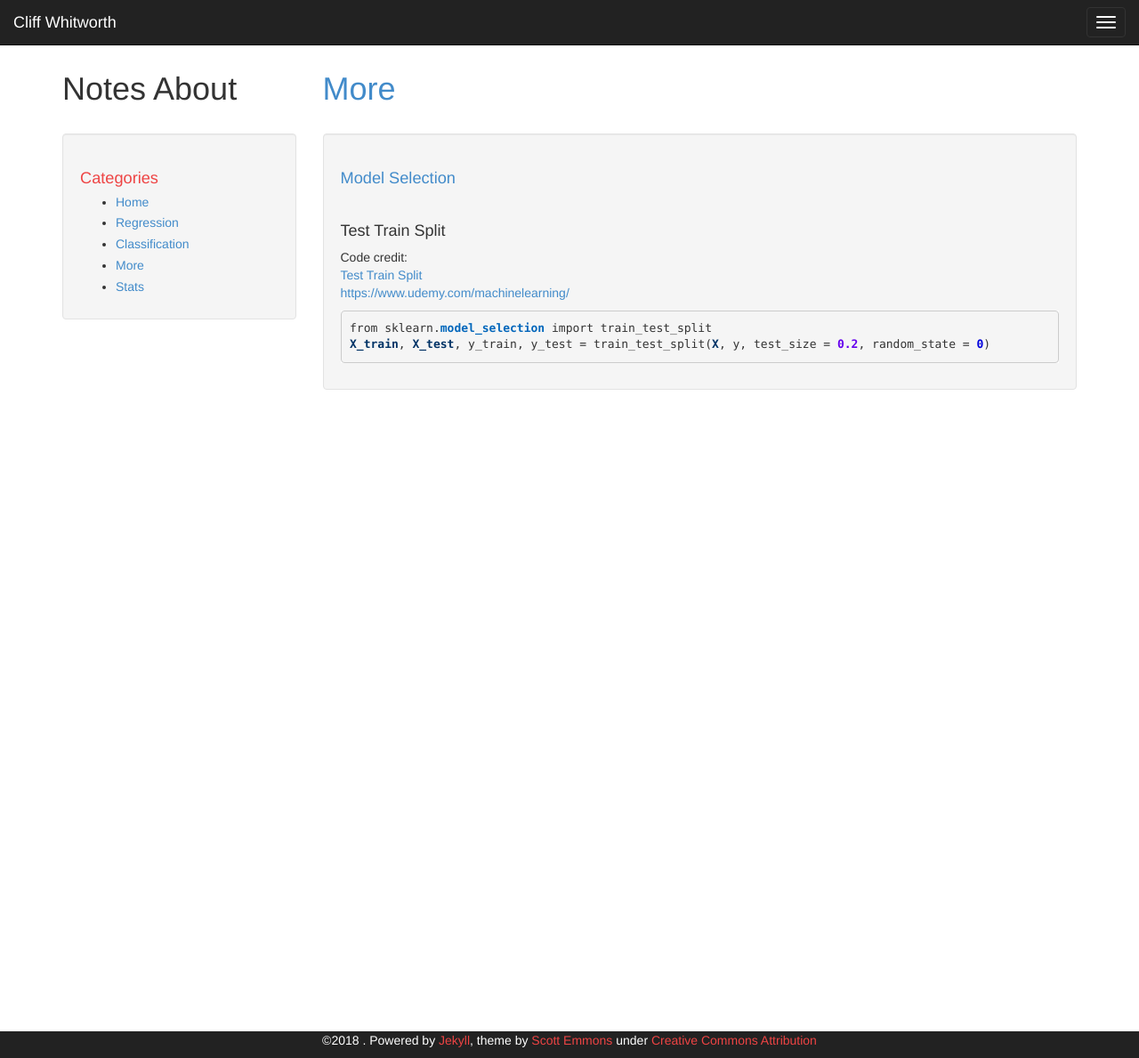
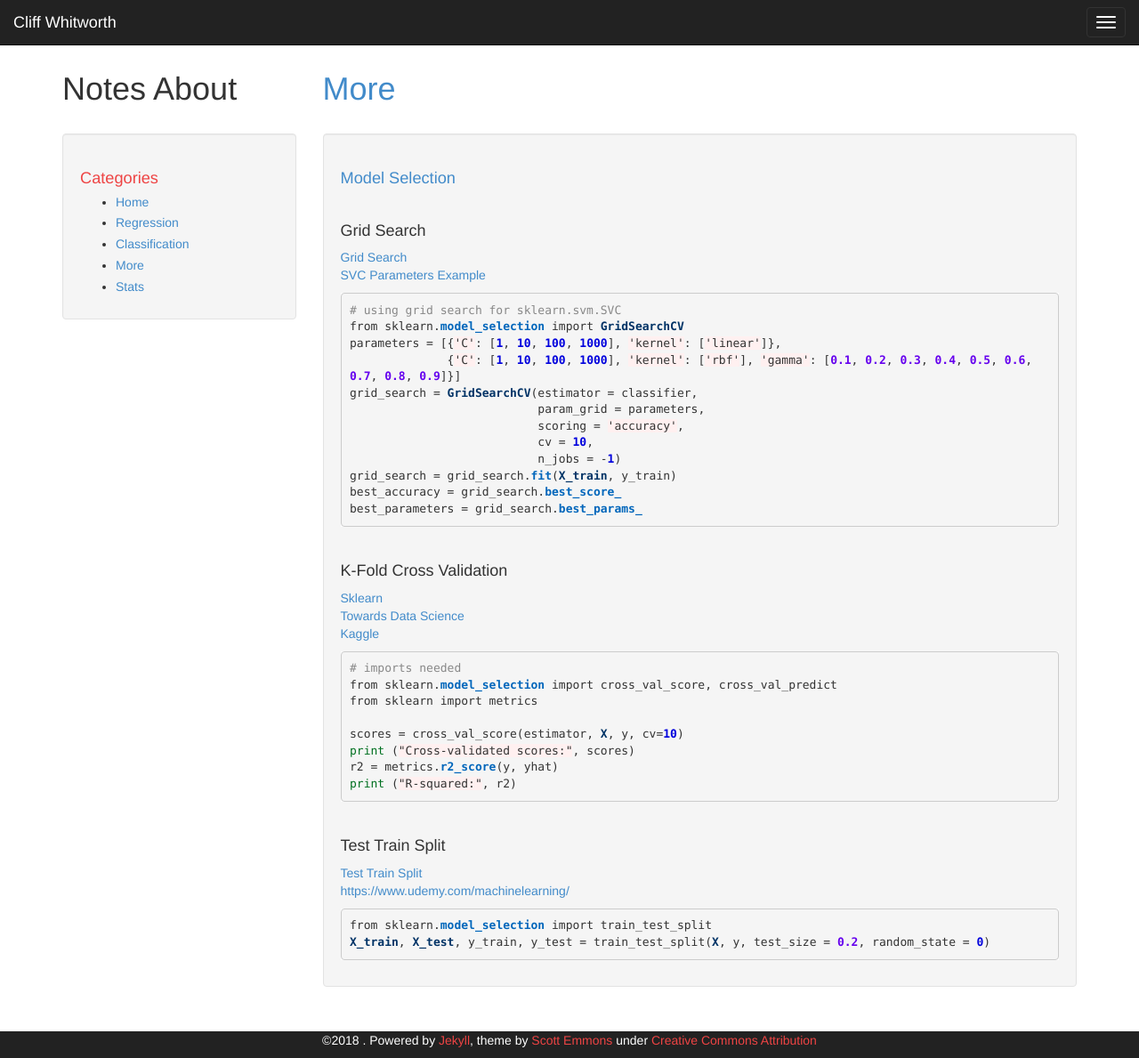
Before and after one commit to cliffwhitworth/cliffwhitworth.github.io, a Jekyll site: the page built from _posts/2018-04-07-model-selection.markdown, in a window 1280 px wide and 1189 px high. Shown: the whole window at 89% size. Built offline with Jekyll 4.4.1, drawn with Linux system fonts in a browser that asks for light colours.

Commit message:
Grid Search, Cross Validation, SVC, KNN

```diff
--- a/Classification.html
+++ b/Classification.html
@@ -5,7 +5,7 @@ layout: default
 <h1>Classification</h1>
 <br />
 <div class="well">
-{%for post in site.categories.Classification %}
+{%for post in site.categories.Classification reversed%}
     <li><a href="{{ site.baseurl}}{{ post.url }}">{{ post.title }}</a></li>
 {% endfor %}
 </ul>
--- a/_posts/2018-04-07-model-selection.markdown
+++ b/_posts/2018-04-07-model-selection.markdown
@@ -5,9 +5,61 @@ date:   2018-04-07 10
 categories: More
 ---
 <br />
+<h4>Grid Search</h4>
+<a href="http://scikit-learn.org/stable/modules/generated/sklearn.model_selection.GridSearchCV.html#sklearn.model_selection.GridSearchCV">
+Grid Search
+</a>
+<br />
+<a href="http://scikit-learn.org/stable/modules/generated/sklearn.svm.SVC.html#sklearn.svm.SVC">
+SVC Parameters Example
+</a>
+
+{% highlight ruby %}
+
+# using grid search for sklearn.svm.SVC
+from sklearn.model_selection import GridSearchCV
+parameters = [{'C': [1, 10, 100, 1000], 'kernel': ['linear']},
+              {'C': [1, 10, 100, 1000], 'kernel': ['rbf'], 'gamma': [0.1, 0.2, 0.3, 0.4, 0.5, 0.6, 0.7, 0.8, 0.9]}]
+grid_search = GridSearchCV(estimator = classifier,
+                           param_grid = parameters,
+                           scoring = 'accuracy',
+                           cv = 10,
+                           n_jobs = -1)
+grid_search = grid_search.fit(X_train, y_train)
+best_accuracy = grid_search.best_score_
+best_parameters = grid_search.best_params_
+
+{% endhighlight %}
+
+<br />
+<h4>K-Fold Cross Validation</h4>
+<a href="http://scikit-learn.org/stable/modules/generated/sklearn.model_selection.cross_val_score.html#sklearn.model_selection.cross_val_score">
+Sklearn
+</a>
+<br />
+<a href="https://towardsdatascience.com/train-test-split-and-cross-validation-in-python-80b61beca4b6">
+Towards Data Science
+</a>
+<br />
+<a href="https://www.kaggle.com/dansbecker/cross-validation">
+Kaggle
+</a>
+
+{% highlight ruby %}
+
+# imports needed
+from sklearn.model_selection import cross_val_score, cross_val_predict
+from sklearn import metrics
+
+scores = cross_val_score(estimator, X, y, cv=10)
+print ("Cross-validated scores:", scores)
+r2 = metrics.r2_score(y, yhat)
+print ("R-squared:", r2)
+
+{% endhighlight %}
+
+<br />
 <h4>Test Train Split</h4>
-<p>Code credit:
-<br />
 <a href="http://scikit-learn.org/stable/modules/generated/sklearn.model_selection.train_test_split.html">
 Test Train Split
 </a>
@@ -15,7 +67,6 @@ Test Train Split
 <a href="https://www.udemy.com/machinelearning/">
 https://www.udemy.com/machinelearning/
 </a>
-</p>
 
 {% highlight ruby %}
 
```
Also changed, not shown: _posts/2018-04-27-k-nearest-neighbor.markdown (added, +20 -0 lines), _posts/2018-04-27-support-vector-machines.markdown (added, +20 -0 lines), _posts/2018-04-27-support-vector-regression.markdown (added, +35 -0 lines).
